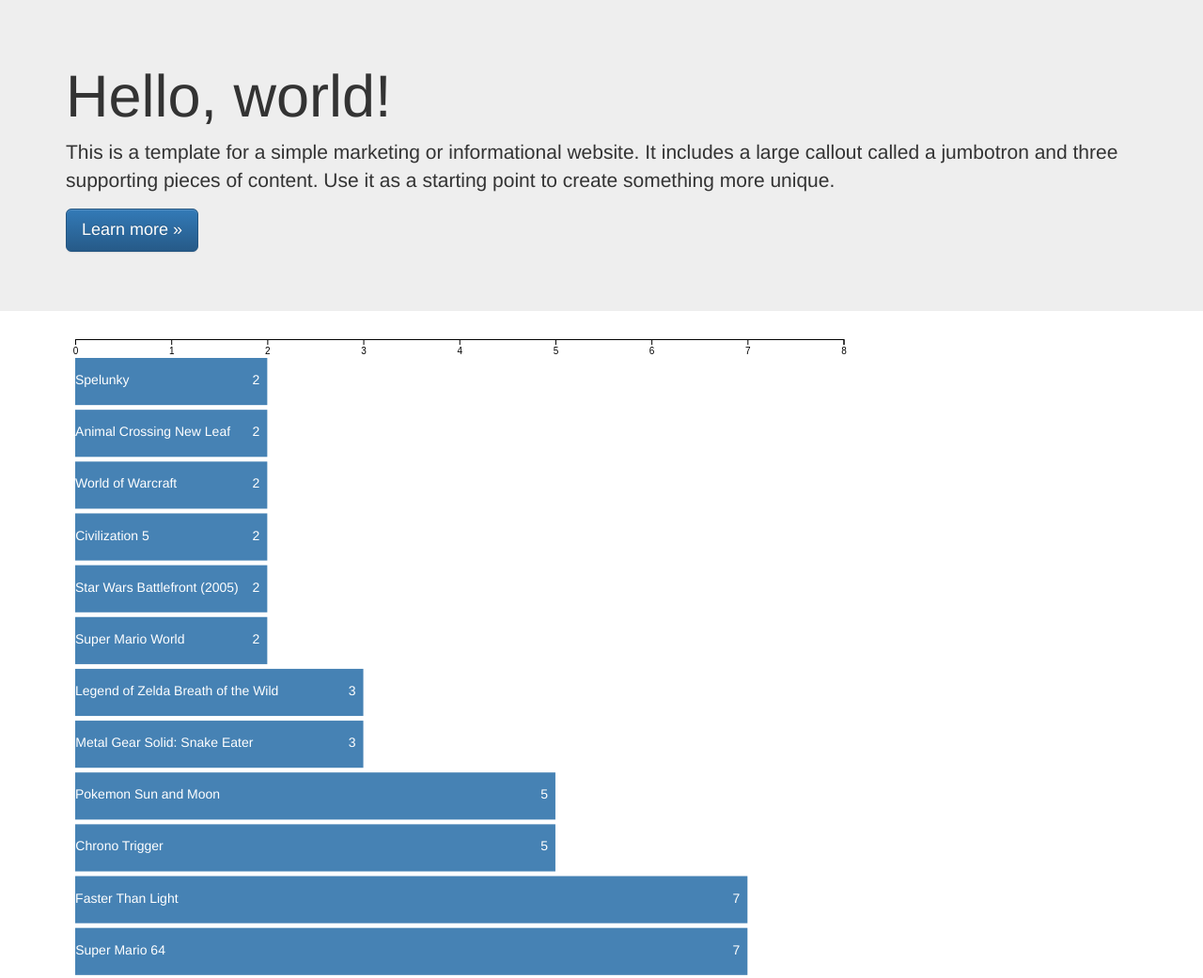
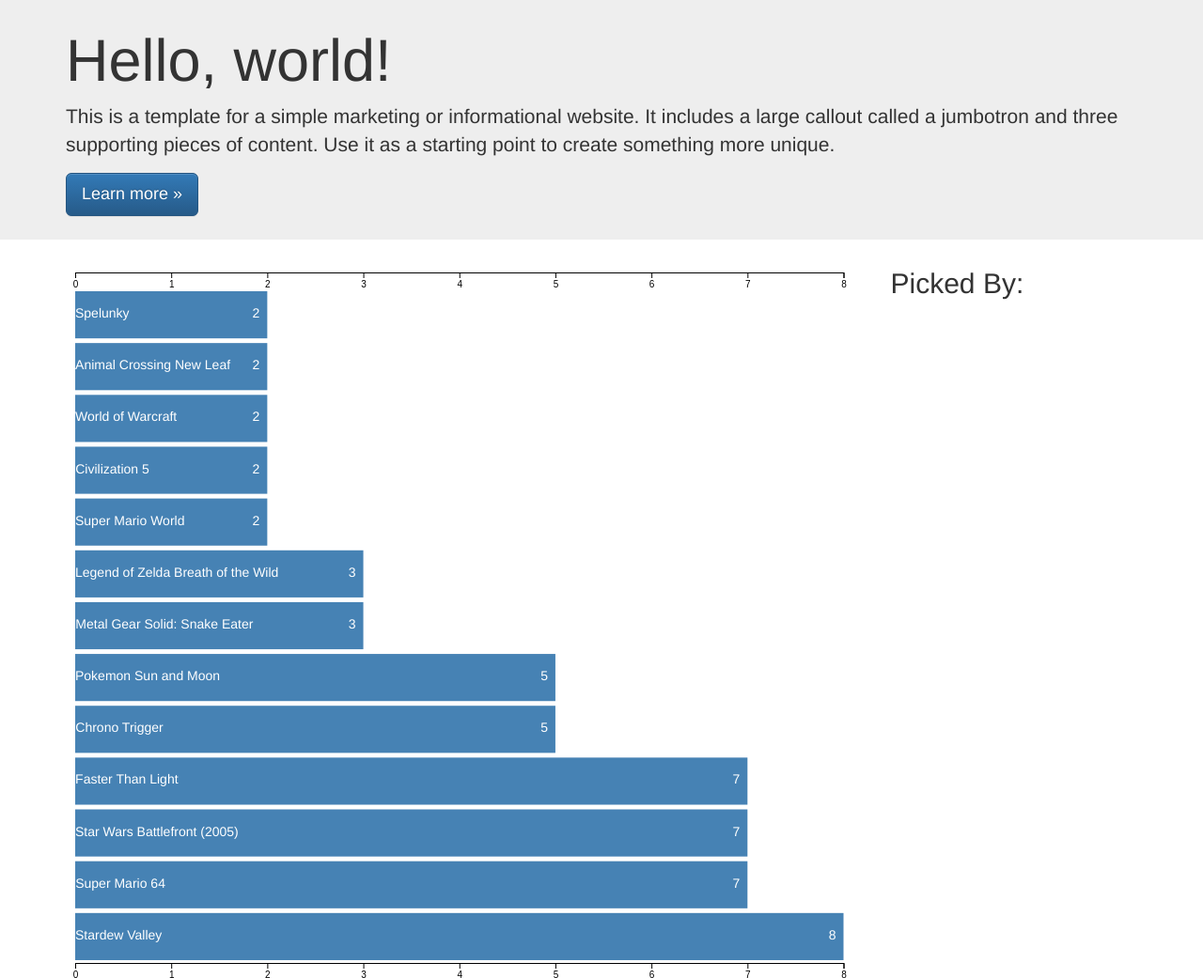
Before and after one commit to nodes777/finalGames, a website: page index.html in a window 1280 px wide. Shown: the top 1041 px of the page at 94% size. Drawn offline with Linux system fonts and the light colour scheme.

Commit message:
adds transitions to game info and bars grow

```diff
--- a/css/main.css
+++ b/css/main.css
@@ -25,3 +25,16 @@
 .gameInfo {
 	opacity: 0;
 }
+
+h2{
+	margin-top: 0px;
+}
+
+#chart{
+	margin-top: 5px;
+}
+
+/*Overwrite the bootstrap jumbotron class*/
+.jumbotron{
+	padding: 10px;
+}
--- a/index.html
+++ b/index.html
@@ -28,7 +28,12 @@
         <div class="col-md-9" id="chart">
 
         </div>
-        <div class="col-md-3 gameInfo" id="gameInfo">Test</div>
+        <div class="col-md-3">
+          <h2>Picked By:</h2>
+          <div class="gameInfo" id="gameInfo">
+
+          </div>
+        </div>
       </div>
 
       <hr>
--- a/js/exampleData.json
+++ b/js/exampleData.json
@@ -1,67 +1,54 @@
 let exampleData= [
 	{
 		"name": "Legend of Zelda Breath of the Wild",
-		"count": 3,
-		"devs": ["Jason Fakeman","Marco Polo", "Jeremy Blaustein"],
+		"guests": ["Jason Fakeman","Marco Polo", "Jeremy Blaustein"],
 	},
 	{
 		"name": "Spelunky",
-		"count": 2,
-		"devs": ["Jason Fakeman","Marco Polo"],
+		"guests": ["Jason Fakeman","Marco Polo"],
 	},
 	{
 		"name": "Animal Crossing New Leaf",
-		"count": 2,
-		"devs": ["Jason Fakeman","Marco Polo"],
+		"guests": ["Jason Fakeman","Marco Polo"],
 	},
 	{
 		"name": "Pokemon Sun and Moon",
-		"count": 5,
-		"devs": ["Jason Fakeman","Marco Polo", "Jeremy Blaustein", "Karate McJones", "Mary Michaelstein"],
+		"guests": ["Jason Fakeman","Marco Polo", "Jeremy Blaustein", "Karate McJones", "Mary Michaelstein"],
 	},
 	{
 		"name": "Faster Than Light",
-		"count": 7,
-		"devs": ["Suzy Numbleton", "Jason Fakeman","Marco Polo", "Jeremy Blaustein", "Mary Michaelstein", "Pasta Ulricht", "Dog Bob"],
+		"guests": ["Suzy Numbleton", "Jason Fakeman","Marco Polo", "Jeremy Blaustein", "Mary Michaelstein", "Pasta Ulricht", "Dog Bob"],
 	},
 	{
 		"name": "World of Warcraft",
-		"count": 2,
-		"devs": ["Jason Fakeman","Marco Polo"],
+		"guests": ["Jason Fakeman","Marco Polo"],
 	},
 	{
 		"name": "Metal Gear Solid: Snake Eater",
-		"count": 3,
-		"devs": ["Jason Fakeman","Marco Polo", "Jeremy Blaustein"],
+		"guests": ["Jason Fakeman","Marco Polo", "Jeremy Blaustein"],
 	},
 	{
 		"name": "Civilization 5",
-		"count": 2,
-		"devs": ["Jason Fakeman","Marco Polo"],
+		"guests": ["Jason Fakeman","Marco Polo"],
 	},
 	{
 		"name": "Star Wars Battlefront (2005) ",
-		"count": 2,
-		"devs": ["Suzy Numbleton", "Jason Fakeman","Marco Polo", "Jeremy Blaustein", "Mary Michaelstein", "Pasta Ulricht", "Dog Bob"],
+		"guests": ["Suzy Numbleton", "Jason Fakeman","Marco Polo", "Jeremy Blaustein", "Mary Michaelstein", "Pasta Ulricht", "Dog Bob"],
 	},
 	{
 		"name": "Chrono Trigger",
-		"count": 5,
-		"devs": ["Suzy Numbleton", "Jason Fakeman","Marco Polo", "Jeremy Blaustein", "Tim Minchin"],
+		"guests": ["Suzy Numbleton", "Jason Fakeman","Marco Polo", "Jeremy Blaustein", "Tim Minchin"],
 	},
 	{
 		"name": "Super Mario 64",
-		"count": 7,
-		"devs": ["Suzy Numbleton", "Jason Fakeman","Marco Polo", "Jeremy Blaustein", "Mary Michaelstein", "Pasta Ulricht", "Dog Bob"],
+		"guests": ["Suzy Numbleton", "Jason Fakeman","Marco Polo", "Jeremy Blaustein", "Mary Michaelstein", "Pasta Ulricht", "Dog Bob"],
 	},
 	{
 		"name": "Stardew Valley",
-		"count": 8,
-		"devs": ["Suzy Numbleton", "Jason Fakeman","Marco Polo", "Jeremy Blaustein", "Mary Michaelstein", "Pasta Ulricht", "Dog Bob", "Art Garfinkle"],
+		"guests": ["Suzy Numbleton", "Jason Fakeman","Marco Polo", "Jeremy Blaustein", "Mary Michaelstein", "Pasta Ulricht", "Dog Bob", "Art Garfinkle"],
 	},
 	{
 		"name": "Super Mario World",
-		"count": 2,
-		"devs": ["Suzy Numbleton", "Jason Fakeman"],
+		"guests": ["Suzy Numbleton", "Jason Fakeman"],
 	}
 ]
--- a/js/main.js
+++ b/js/main.js
@@ -31,7 +31,7 @@
 
   // format the data
   data.forEach(function(d) {
-    d.count = +d.count;
+    d.count = +d.guests.length;
   });
 
   data.sort(function(a, b){return a.count - b.count});
@@ -50,25 +50,28 @@
 
 
   // append the rectangles for the bar chart
-  bar = svg.selectAll("g")
+  bars = svg.selectAll("g")
             .data(data)
             .enter()
             .append("g");
 
-    bar.attr("class", "bar")
+    bars.attr("class", "bar")
             .attr("cx",0)
             .attr("transform", function(d, i) {
                 return "translate(0," + (i * (y.bandwidth() + barPadding) + barPadding) + ")";
             });
 
     // Add Bar
-    bar.append("rect")
+    var growbar = bars.append("rect")
             .attr("transform", `translate(${labelWidth}, 15)`)
-            .attr("height", y.bandwidth())
+            .attr("height", y.bandwidth());
+
+    // Do transition on width only
+    growbar.transition().duration(2000)
             .attr("width", function(d) {return x(d.count)});
 
     // Add Game Name
-     bar.append("text")
+     bars.append("text")
             .attr("class", "value")
             .attr("y", y.bandwidth()/2)
             .attr("dx", -valueMargin + labelWidth) //margin right
@@ -83,7 +86,7 @@
             });
 
     // Add number of times chosen
-    bar.append("text")
+    bars.append("text")
             .attr("class", "value")
             .attr("y", y.bandwidth()/2)
             .attr("dx", function(d) {return x(d.count) - 20}) //margin right
@@ -98,7 +101,7 @@
             });
 
     // Tooltip functionality
-    bar.on("mouseover", function(d) {
+    bars.on("mouseover", function(d) {
        tooltip.transition()
          .duration(200)
          .style("opacity", .9);
@@ -112,7 +115,8 @@
          .style("opacity", 0);
        });
 
-     bar.on("mouseover", function() {
+    // Fade bars on hover
+     bars.on("mouseover", function() {
             d3.select(this)
               .style("opacity", .9);
         })
@@ -121,13 +125,16 @@
               .style("opacity", 1);
        })
 
-
     // Click functionality
-    bar.on("click", function(d) {
+    bars.on("click", function(d) {
         gameInfoDiv.transition()
+          .style("opacity", 0)
+          .transition()
+          .on("end", function(){
+            updateGameInfoDiv(d, gameInfoDiv);
+          })
+          .transition()
           .style("opacity", 1)
-        //gameInfoDiv.html(JSON.stringify(d))
-        updateGameInfoDiv(d, gameInfoDiv);
        })
 
   // add the x Axis bottom
--- a/js/updateGameInfoDiv.js
+++ b/js/updateGameInfoDiv.js
@@ -1,10 +1,18 @@
 function updateGameInfoDiv(game, div){
 	// Clear the old data
 	div.html("");
+
+	const some_html = `
+	  <div class="module">
+	    <h2>Picked By:</h2>
+	    <p>${game.guests}</p>
+	  </div>
+	`;
+
 	//Append the new data
 	div.append("div")
 		.selectAll('li')
-		.data(game.devs)
+		.data(game.guests)
 		.enter()
 		.append('li')
 		.html(String);
```
